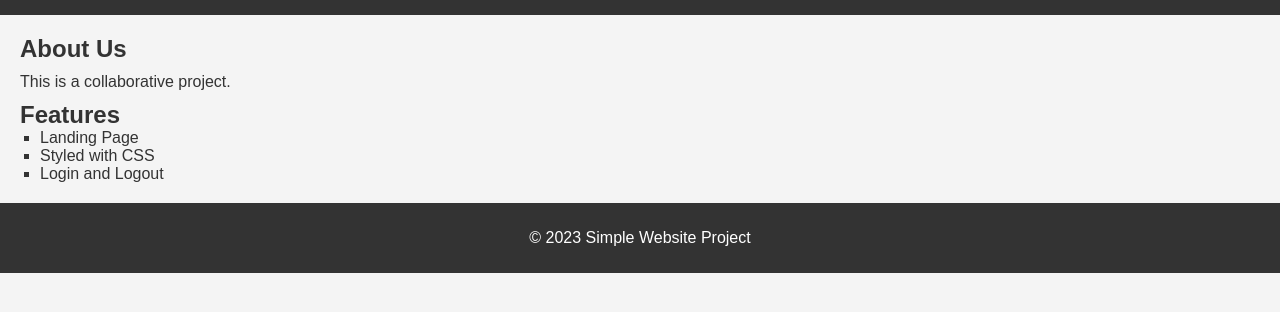
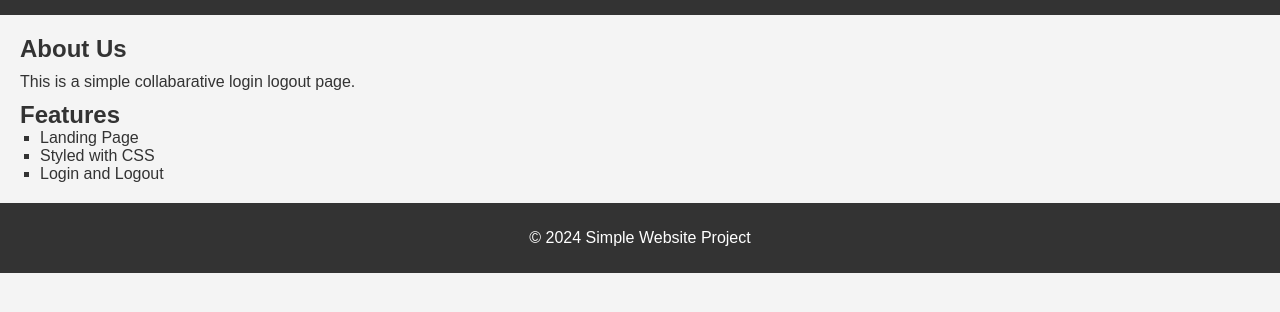
Before and after one commit to Madhushree747/simple-website-project, a plain HTML site: page index.html in a window 1280 px wide. Shown: the part 54-366 px from the top of the page. Drawn offline with Linux system fonts and the light colour scheme.

Commit message:
Update index.html

```diff
--- a/index.html
+++ b/index.html
@@ -13,7 +13,7 @@
     <main>
         <section>
             <h2>About Us</h2>
-            <p>This is a collaborative project.</p>
+            <p>This is a simple collabarative login logout page.</p>
         </section>
         <section>
             <h2>Features</h2>
@@ -25,7 +25,7 @@
         </section>
     </main>
     <footer>
-        <p>&copy; 2023 Simple Website Project</p>
+        <p>&copy; 2024 Simple Website Project</p>
     </footer>
 </body>
 </html>
```
